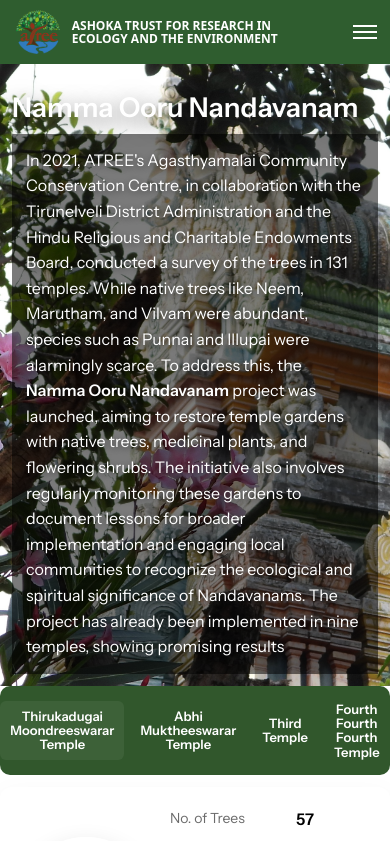
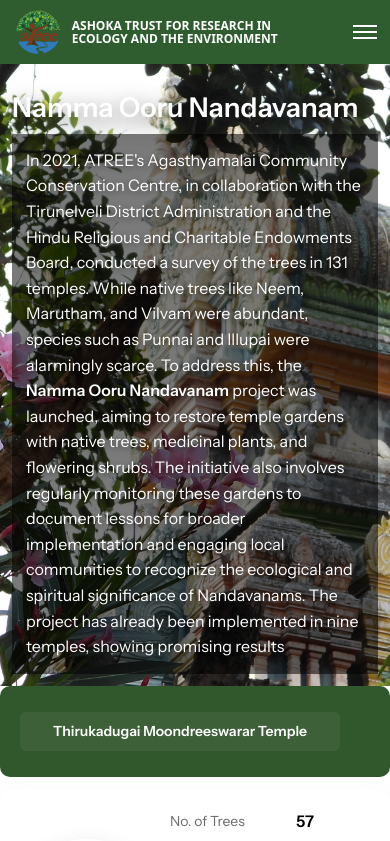
Before and after one commit to ThePala/nandavanam, a React (Vite) app: page /nandavanam in a window 390 px wide. Shown: the top 841 px of the page. Built offline with nearby package versions, Linux system fonts and the light colour scheme.

Commit message:
mobile sidebar tweak

```diff
--- a/src/styles/nandavanam.css
+++ b/src/styles/nandavanam.css
@@ -216,9 +216,24 @@
     width:100%; min-width:100%; position:relative; box-shadow:none; border-radius:10px; margin-bottom:12px; margin-right:0;
   }
   .nandavanam-container .sidebar::after{ display:none; }
-  .nandavanam-container .sidebar-inner{ flex-direction:row; justify-content:center; flex-wrap:wrap; gap:10px; padding:8px; }
-  .nandavanam-container .temple-list{ flex-direction:row; gap:6px; width:auto; padding:0 8px; }
-  .nandavanam-container .temple-item{ width:auto; padding:8px 10px; font-size:13px; }
+  .nandavanam-container .sidebar-inner{
+  flex-direction: column;
+  align-items: stretch;
+}
+  .nandavanam-container .temple-list{
+  display: flex;
+  flex-direction: row;
+  gap: 8px;
+  width: 100%;
+  overflow-x: auto;        /* allow horizontal scroll */
+  -webkit-overflow-scrolling: touch;
+  padding: 8px;
+  scrollbar-width: thin;
+}
+  .nandavanam-container .temple-item{
+  flex: 0 0 auto;
+  white-space: nowrap;
+}
   .nandavanam-container .hero{ min-height:420px; padding:18px 12px 0; }
   .nandavanam-container .hero-space{ height:420px; }
   .nandavanam-container .hero-title{ font-size: clamp(24px,7vw,34px); }
```
